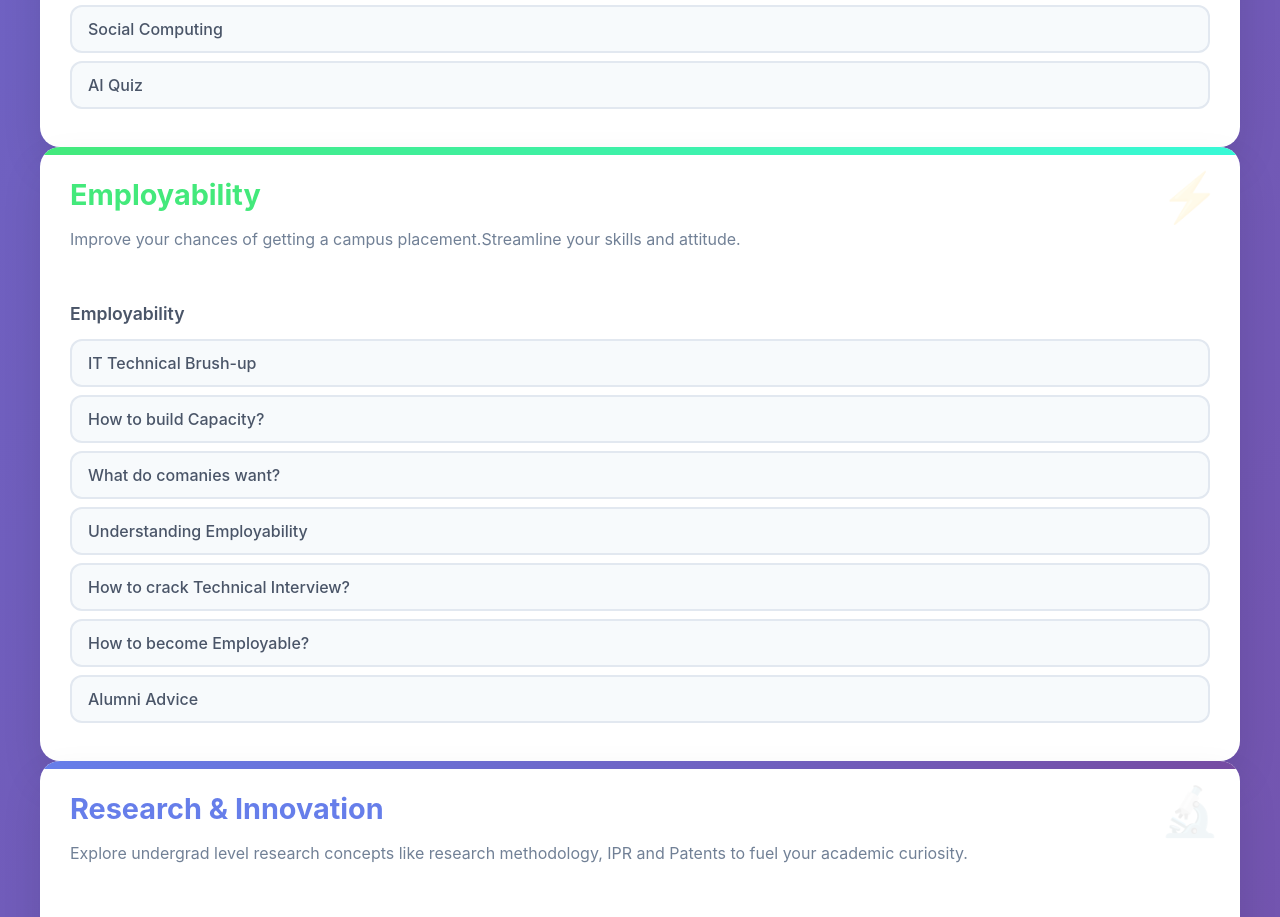
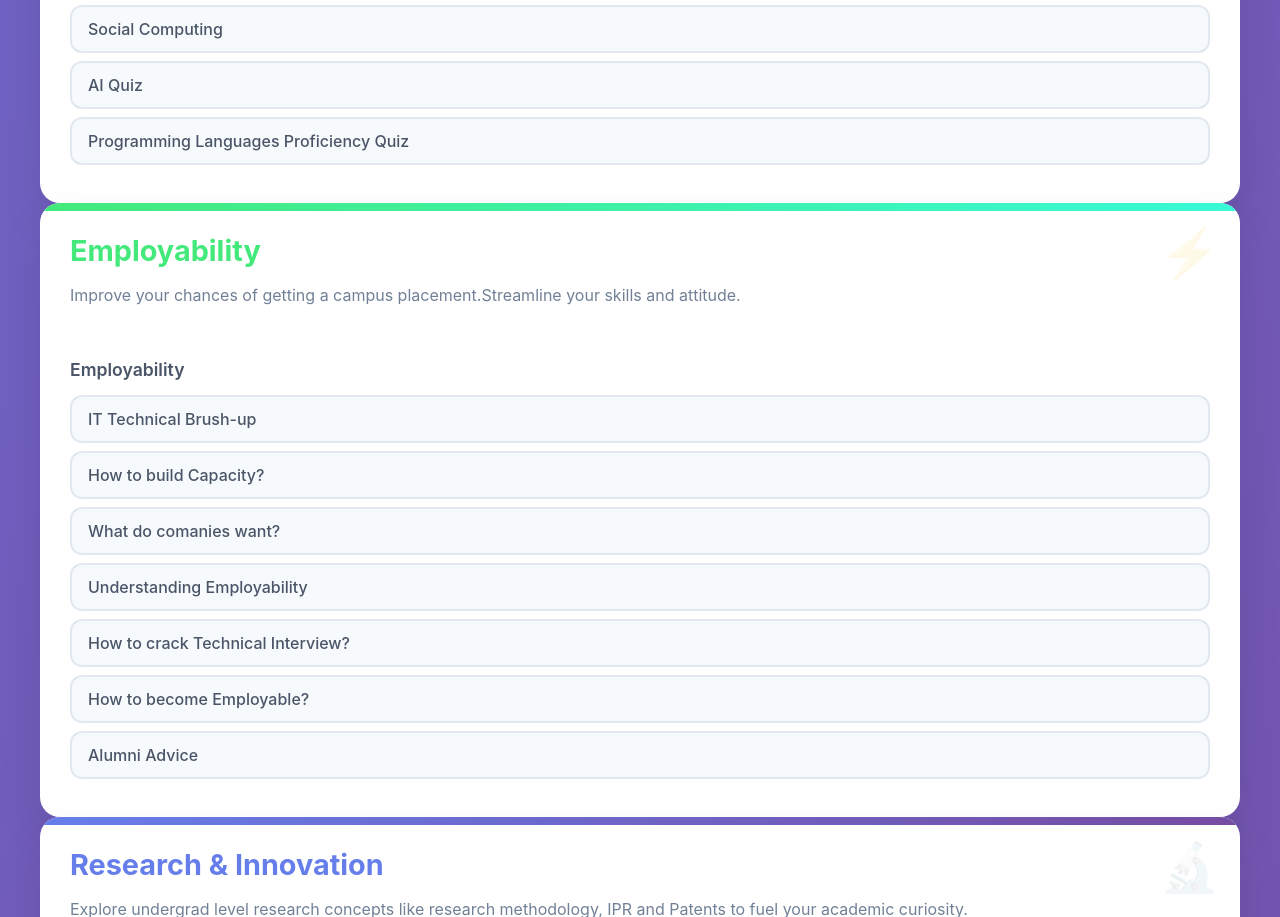
Before and after one commit to RMS-Sof/Self-Help-Students-Portal, a plain HTML site: page index.html in a window 1280 px wide. Shown: the part 4859-5776 px from the top of the page. Drawn offline with Linux system fonts and the light colour scheme.

Commit message:
Update index.html

```diff
--- a/index.html
+++ b/index.html
@@ -392,6 +392,8 @@
                     <a href="https://rms-sof.github.io/ISRQuiz/" class="link-item">Information Storage & Retrieval</a>
 	   	    <a href="https://rms-sof.github.io/SoCQuiz/" class="link-item">Social Computing</a>
 		    <a href=" https://rms-sof.github.io/AI-Quiz/" class="link-item">AI Quiz</a>
+		    <a href="https://rms-sof.github.io/Language-Profeciency-Tester/" class="link-item">Programming Languages Proficiency Quiz</a>
+
                 </div>
             </div>
 
```
